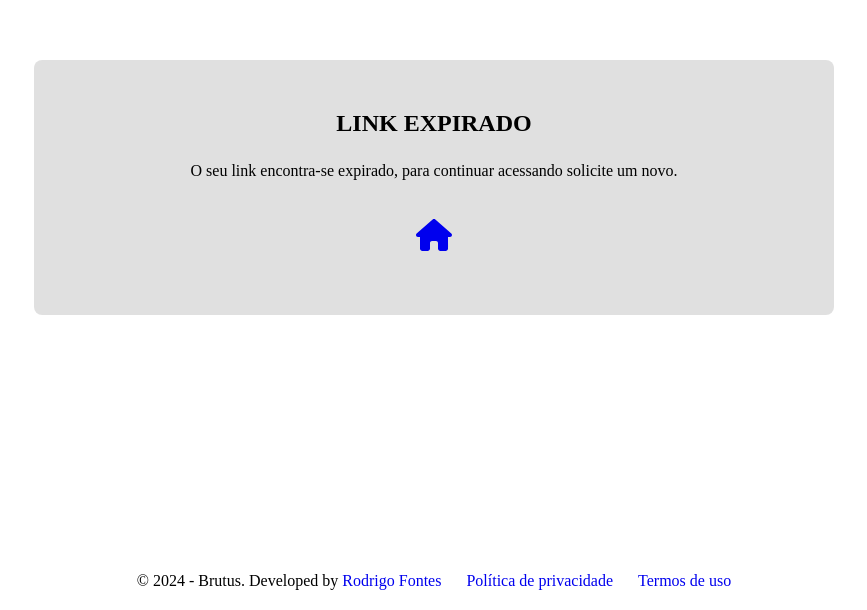
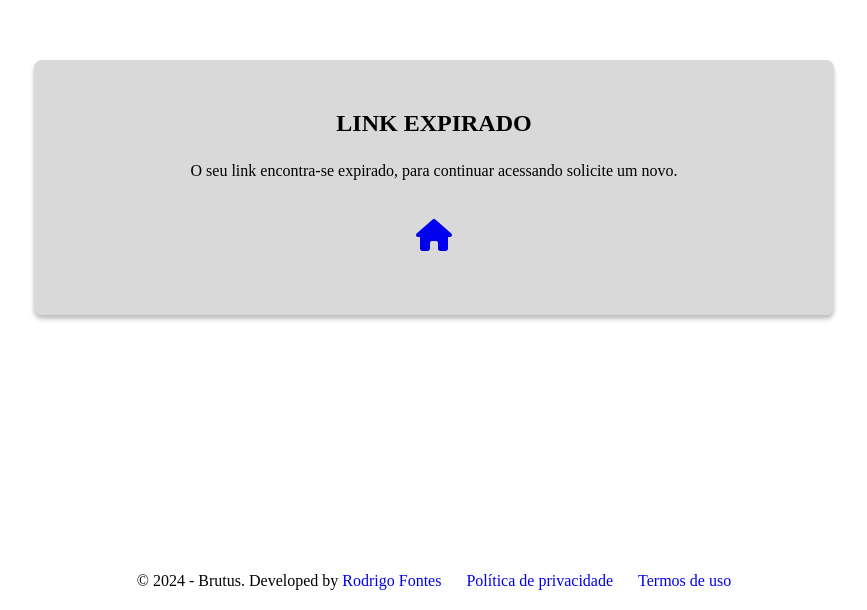
Before and after one commit to rodrigofontesdev/brutus-demo, a React (Vite) app: page /link-expirado in a window 1280 px wide. Shown: the part 190-800 px from the top of the page, without its empty margins (206-1073 px from the left). Built offline with nearby package versions, Linux system fonts and the light colour scheme; what react-imask would draw is missing.

Commit message:
refactor(atom): apply design tokens to box component styles

```diff
--- a/src/components/atoms/Box/styles.ts
+++ b/src/components/atoms/Box/styles.ts
@@ -2,7 +2,7 @@ import styled from 'styled-components'
 
 export const BoxStyle = styled.div`
   position: relative;
-  background-color: rgb(0 0 0 / 12%);
-  border-radius: 0.5rem;
-  box-shadow: ${(props) => props.theme.shadow};
+  background-color: ${({ theme }) => theme.black.alpha[15]};
+  border-radius: ${({ theme }) => theme.radii.md};
+  box-shadow: ${({ theme }) => theme.shadow.outer.md};
 `
```
